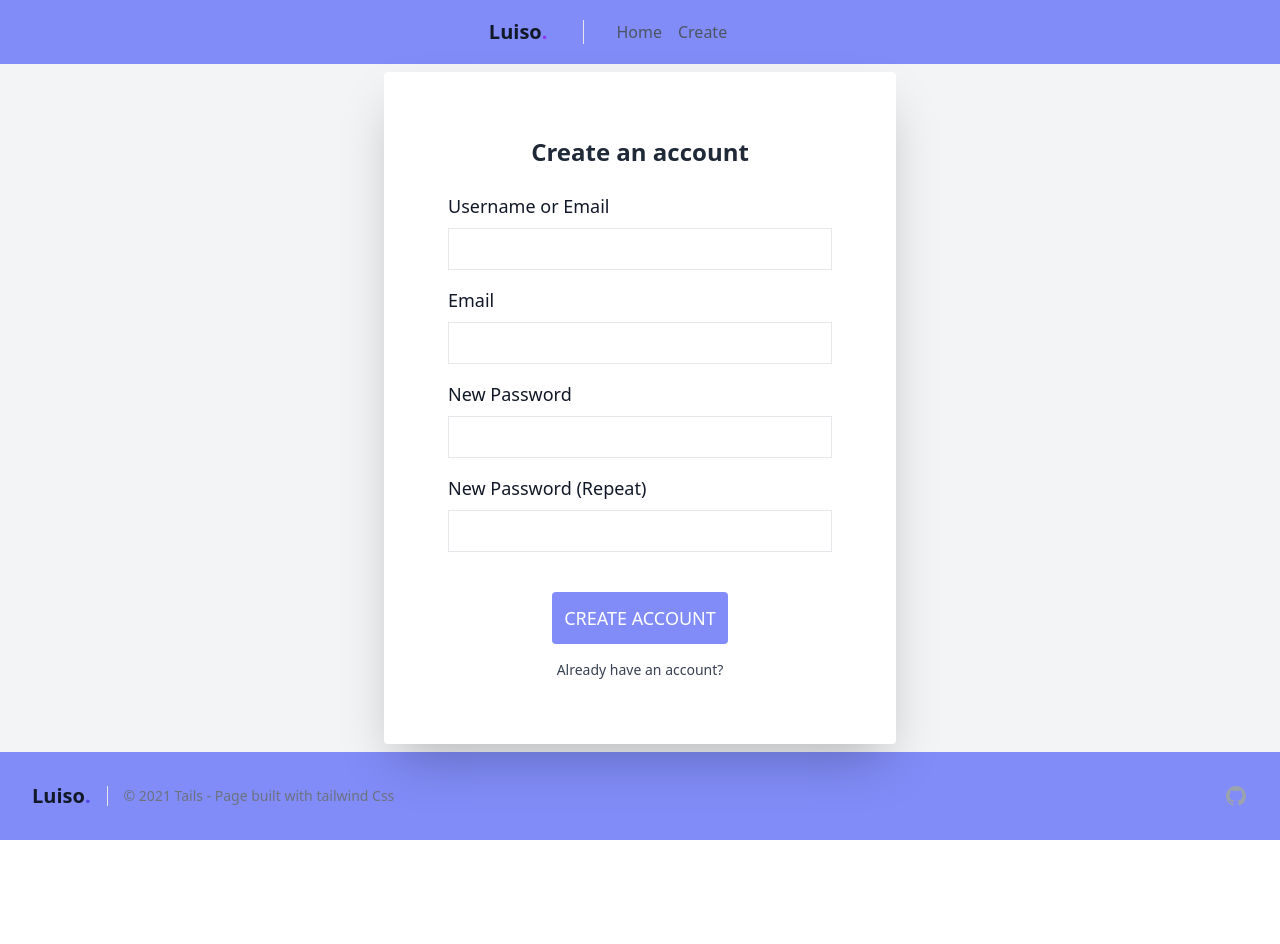
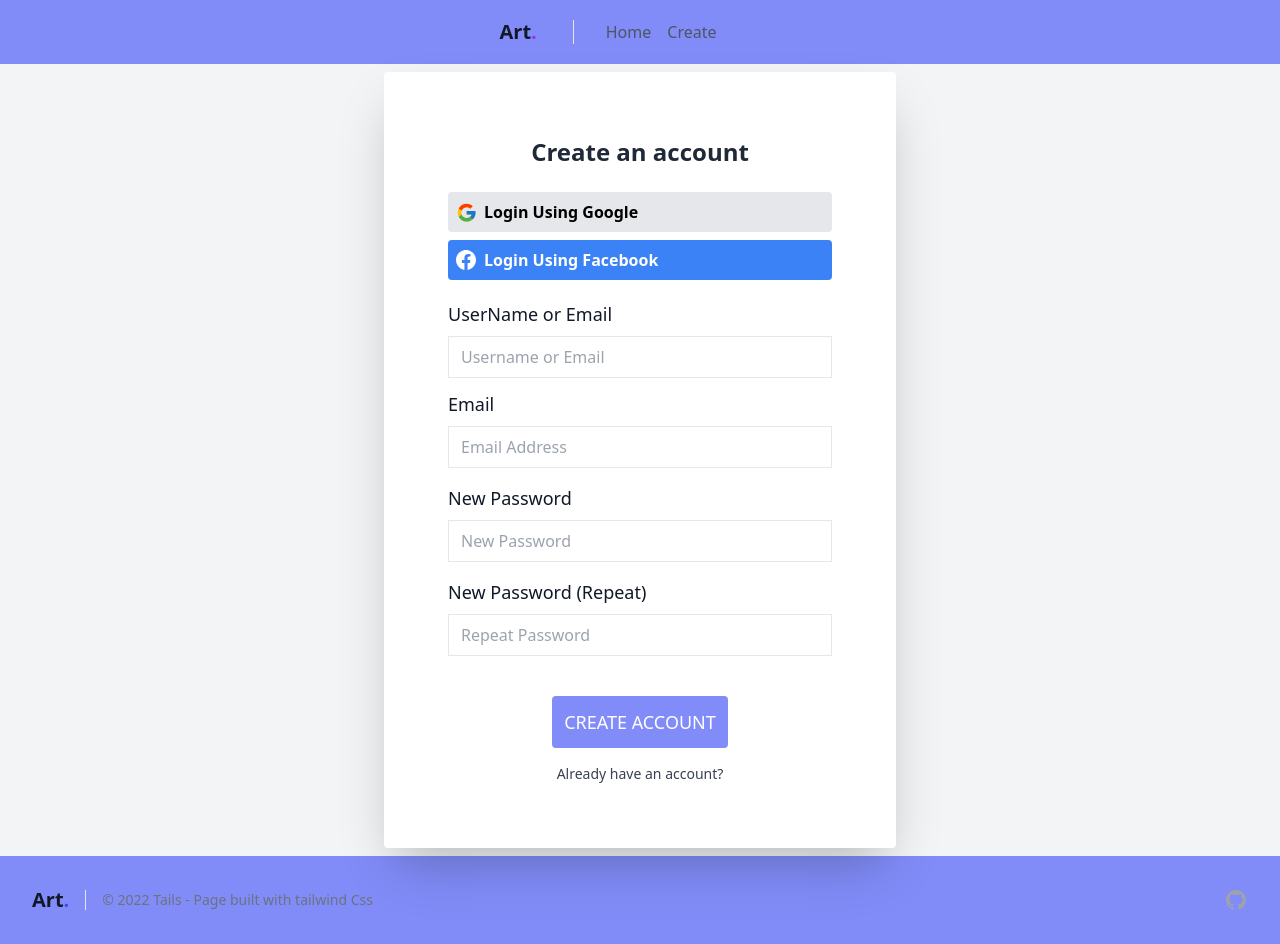
Before and after one commit to luisomogollon/login-app, a React (Create React App) app: page /Create in a window 1280 px wide. Before the commit the page ends 840 px from the top, so only its background shows below. Built offline with nearby package versions, Linux system fonts and the light colour scheme.

Commit message:
arreglando warning para terminar

```diff
--- a/src/App.js
+++ b/src/App.js
@@ -16,7 +16,7 @@ function App() {
           rel="noopener noreferrer"
         >
    <h1 class="text-3xl font-bold underline">
-    Hello world!
+    Hello
   </h1>
         </a>
       </header>
--- a/src/Layout.jsx
+++ b/src/Layout.jsx
@@ -11,7 +11,7 @@ export function Layout() {
               className=" mr-1 flex items-center mb-5 font-medium text-gray-900 lg:w-auto lg:items-center lg:justify-center md:mb-0"
             >
               <span className="mx-auto text-xl font-black leading-none text-gray-900 select-none">
-                Luiso<span className="text-purple-600">.</span>
+              Art<span className="text-purple-600">.</span>
               </span>
             </button>
             <nav className="flex flex-wrap items-center mb-5 text-base md:mb-0 md:pl-8 md:ml-8 md:border-l md:border-gray-200">
@@ -53,10 +53,10 @@ export function Layout() {
             href="#_"
             className="text-xl font-black leading-none text-gray-900 select-none logo"
           >
-            Luiso<span className="text-indigo-600">.</span>
+            Art<span className="text-indigo-600">.</span>
           </button>
           <p className="mt-4 text-sm text-gray-500 sm:ml-4 sm:pl-4 sm:border-l sm:border-gray-200 sm:mt-0">
-            © 2021 Tails - Page built with tailwind Css
+            © 2022 Tails - Page built with tailwind Css
           </p>
           <span className="inline-flex justify-center mt-1 space-x-6 sm:ml-auto sm:mt-0 sm:justify-start">
             <span className="text-gray-400 hover:text-gray-500">
--- a/src/routes/Create.jsx
+++ b/src/routes/Create.jsx
@@ -1,30 +1,111 @@
-import React from 'react';
-
+import React from "react";
+import { FcGoogle } from "react-icons/fc";
 const Create = () => {
   return (
-        <div class="flex justify-center items-center  bg-gray-100">
-        <div class="lg:w-2/5 bg-white rounded shadow-2xl md:w-2/5 sm:w-3/5 p-16 m-2">
-            <h1 class="block w-full text-center text-gray-800 text-2xl font-bold mb-6">Create an account</h1>
+    <div className="flex justify-center items-center  bg-gray-100">
+      <div className="lg:w-2/5 bg-white rounded shadow-2xl md:w-2/5 sm:w-3/5 p-16 m-2">
+        <h1 className="block w-full text-center text-gray-800 text-2xl font-bold mb-6">
+          Create an account
+        </h1>
+
+        <div className="justify-center flex flex-col space-y-2 ">
+          <button className="bg-gray-200 hover:bg-gray-300  px-2 py-2 font-semibold text-black inline-flex items-center space-x-2 rounded">
+            <svg
+              className="w-5 h-5 fill-current"
+              role="img"
+              xmlns="http://www.w3.org/2000/svg"
+              viewBox="0 0 15 15"
+            >
+              <FcGoogle />
+            </svg>
+
+            <span>Login Using Google</span>
+          </button>
+          <button className="bg-blue-500  hover:bg-blue-600  px-2 py-2 font-semibold text-white inline-flex items-center space-x-2 rounded">
+            <svg
+              className="w-5 h-5 fill-current"
+              role="img"
+              xmlns="http://www.w3.org/2000/svg"
+              viewBox="0 0 24 24"
+            >
+              <path d="M24 12.073c0-6.627-5.373-12-12-12s-12 5.373-12 12c0 5.99 4.388 10.954 10.125 11.854v-8.385H7.078v-3.47h3.047V9.43c0-3.007 1.792-4.669 4.533-4.669 1.312 0 2.686.235 2.686.235v2.953H15.83c-1.491 0-1.956.925-1.956 1.874v2.25h3.328l-.532 3.47h-2.796v8.385C19.612 23.027 24 18.062 24 12.073z" />
+            </svg>
+
+            <span>Login Using Facebook</span>
+          </button>
+        </div>
+
         <form action="/" method="post">
-                <div class="flex flex-col mb-4">
-                    <label class="mb-2  text-lg text-gray-900" for="first_name">Username or Email</label>
-                    <input class="border py-2 px-3 text-grey-800" type="text" name="first_name" id="first_name"/>
+
+
+          <div className="flex flex-col mb-3 mt-5">
+            <label className="mb-2  text-lg text-gray-900" for="first_name">
+              UserName or Email
+            </label>
+            <input
+              className="border py-2 px-3 text-grey-800"
+              type="text"
+              name="User"
+              id="fUser"
+              placeholder="Username or Email"
+            />
           </div>
-                <div class="flex flex-col mb-4">
-                    <label class="mb-2 text-lg text-gray-900" for="last_name">Email</label>
-                    <input class="border py-2 px-3 text-grey-800" type="text" name="last_name" id="last_name"/>
+
+          <div className="flex flex-col mb-4">
+            <label className="mb-2 text-lg text-gray-900" for="last_name">
+              Email
+            </label>
+            <input
+              className="border py-2 px-3 text-grey-800"
+              type="text"
+              name="last_name"
+              placeholder="Email Address"
+              id="last_name"
+
+            />
           </div>
-                <div class="flex flex-col mb-4">
-                    <label class="mb-2  text-lg text-gray-900" for="email">New Password</label>
-                    <input class="border py-2 px-3 text-grey-800" type="email" name="email" id="email"/>
+
+          <div className="flex flex-col mb-4">
+            <label className="mb-2  text-lg text-gray-900" for="email">
+              New Password
+            </label>
+            <input
+              className="border py-2 px-3 text-grey-800"
+              type="email"
+              name="email"
+              id="email"
+              placeholder="New Password"
+            />
           </div>
-                <div class="flex flex-col mb-4">
-                    <label class="mb-2  text-lg text-gray-900" for="password">New Password (Repeat)</label>
-                    <input class="border py-2 px-3 text-grey-800" type="password" name="password" id="password"/>
+
+          <div className="flex flex-col mb-4">
+            <label className="mb-2  text-lg text-gray-900" for="password">
+              New Password (Repeat)
+            </label>
+            <input
+              className="border py-2 px-3 text-grey-800"
+              type="password"
+              name="password"
+              id="password"
+              placeholder="Repeat Password"
+            />
           </div>
-                <button class="block bg-indigo-400 hover:bg-indigo-600 text-white uppercase text-lg mx-auto mt-10 p-3 rounded" type="submit">Create Account</button>
+
+          <button
+            className="block bg-indigo-400 hover:bg-indigo-600 text-white uppercase text-lg mx-auto mt-10 p-3 rounded"
+            type="submit"
+          >
+            Create Account
+          </button>
+
         </form>
-            <a class="block w-full text-center no-underline mt-4 text-sm text-gray-700 hover:text-gray-900" href="/login">Already have an account?</a>
+        <a
+          className="block w-full text-center no-underline mt-4 text-sm text-gray-700 hover:text-gray-900"
+          href="/login"
+        >
+          Already have an account?
+        </a>
+
       </div>
     </div>
   );
--- a/src/routes/Login.jsx
+++ b/src/routes/Login.jsx
@@ -12,7 +12,7 @@ const Login = () => {
               <div className="h-60 md:h-auto md:w-1/2">
                 <section className="h-auto bg-white">
                   <div className="max-w-7xl mx-auto py-1 px-10 sm:py-24 sm:px-6 lg:px-8 sm:text-center">
-                    <h2 className="text-center font-semibold text-gray-900  tracking-wide uppercase">
+                    <h2 className="text-center text-1xl font-bold text-gray-900  tracking-wide uppercase">
                       L´ART
                     </h2>
 
@@ -27,7 +27,7 @@ const Login = () => {
                     <div className="justify-center flex  ">
                       <button className="bg-indigo-500 flex justify-center   hover:bg-indigo-700 text-white  font-semibold mt-9 py-1 px-4 rounded-full">
 
-												<Link to="/Create"> Sing up </Link>
+												<Link to="/Create"> Sing up  </Link>
                       </button>
                     </div>
                   </div>
@@ -41,6 +41,7 @@ const Login = () => {
                   <h1 className="mb-10 text-2xl font-bold text-center text-gray-800">
                     Login to Your Account
                   </h1>
+
                   <div className="justify-center flex flex-col space-y-2 ">
                     <button class="bg-white px-2 py-2 font-semibold text-black inline-flex items-center space-x-2 rounded">
                       <svg
```
Lines whose indentation alone changed are shown as unchanged.
